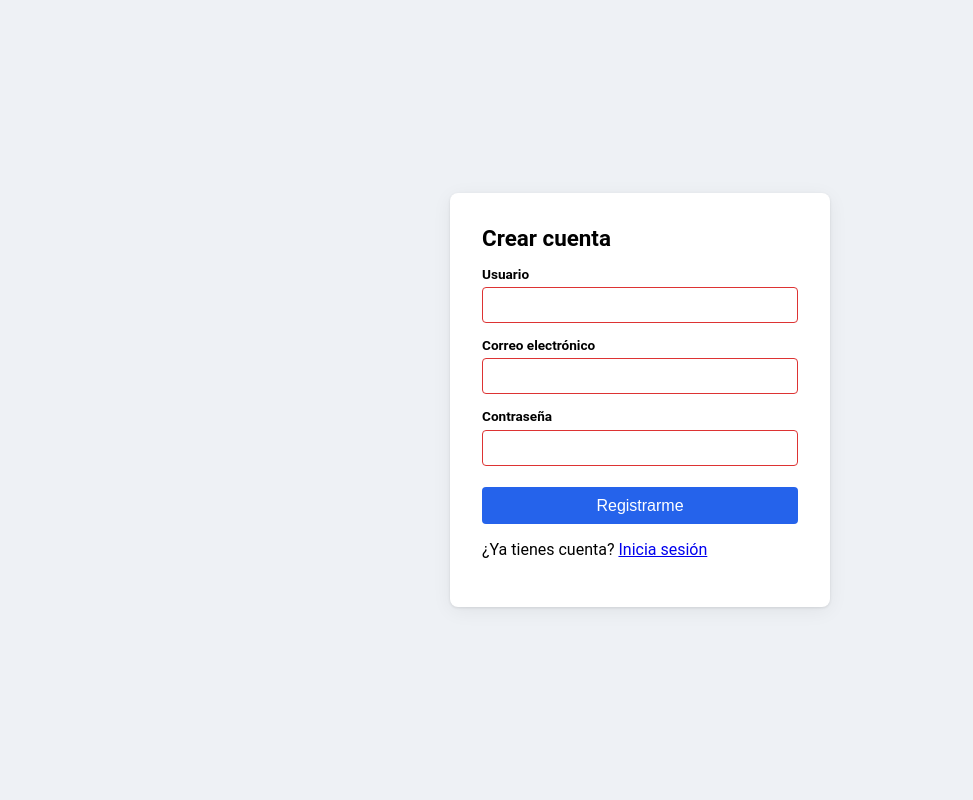
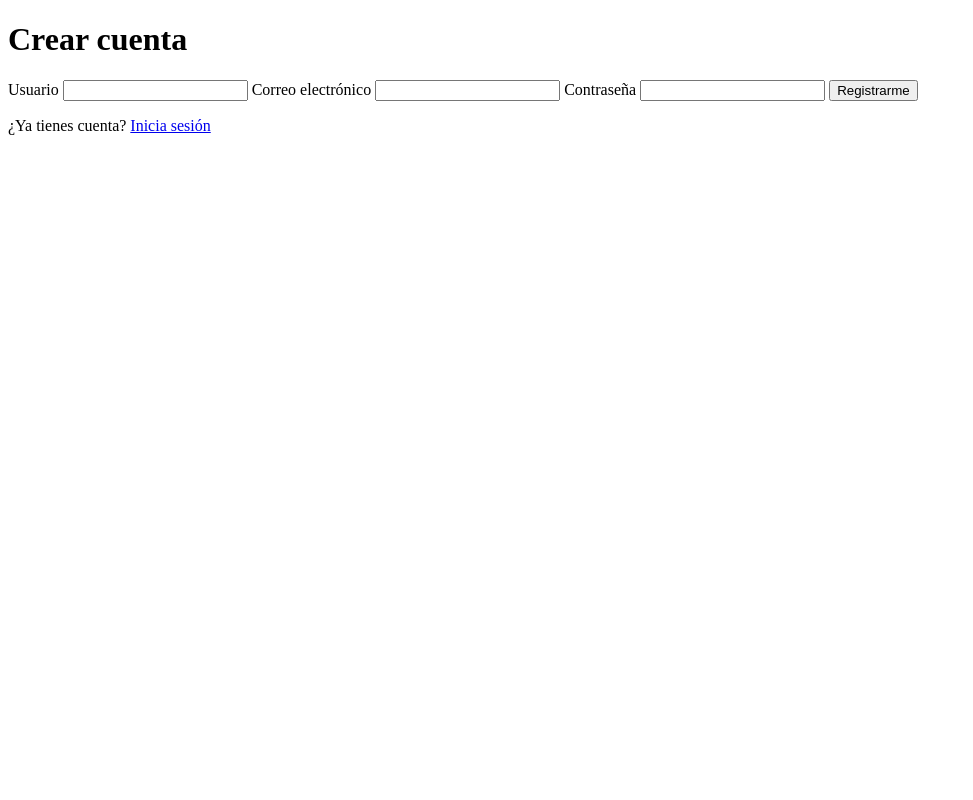
Before and after one commit to luisborrego564-web/google, a Flask app: page /register in a window 1280 px wide. Shown: the whole page, without its empty margins (0-973 px from the left). Run offline with Flask 3, Linux system fonts and the light colour scheme.

Commit message:
Eliminar style.css y su referencia (register/dashboard quedan sin estilos)

```diff
--- a/static/css/style.css
+++ /dev/null
@@ -1,80 +0,0 @@
-* {
-    box-sizing: border-box;
-}
-
-body {
-    font-family: 'Google Sans', Roboto, system-ui, Arial, sans-serif;
-    background: #eef1f5;
-    margin: 0;
-    display: flex;
-    min-height: 100vh;
-    align-items: center;
-    justify-content: center;
-}
-
-.container {
-    width: 100%;
-}
-
-.card {
-    background: #fff;
-    max-width: 380px;
-    margin: 0 auto;
-    padding: 2rem;
-    border-radius: 8px;
-    box-shadow: 0 1px 3px rgba(0, 0, 0, 0.1), 0 4px 20px rgba(0, 0, 0, 0.06);
-}
-
-h1 {
-    margin-top: 0;
-    font-size: 1.4rem;
-}
-
-form {
-    display: flex;
-    flex-direction: column;
-    gap: 0.35rem;
-}
-
-label {
-    font-size: 0.85rem;
-    font-weight: 600;
-}
-
-input {
-    padding: 0.5rem;
-    border: 1px solid #ccc;
-    border-radius: 4px;
-    font-size: 1rem;
-    margin-bottom: 0.5rem;
-}
-
-input:invalid:not(:placeholder-shown) {
-    border-color: #d33;
-}
-
-button {
-    background: #2563eb;
-    color: #fff;
-    border: none;
-    padding: 0.6rem;
-    border-radius: 4px;
-    font-size: 1rem;
-    cursor: pointer;
-    margin-top: 0.5rem;
-}
-
-button:hover {
-    background: #1d4ed8;
-}
-
-.errors {
-    color: #d33;
-    font-size: 0.85rem;
-    margin: 0.25rem 0;
-    padding-left: 1.1rem;
-}
-
-.errors[hidden] {
-    display: none;
-}
--- a/templates/base.html
+++ b/templates/base.html
@@ -5,7 +5,6 @@
     <meta name="viewport" content="width=device-width, initial-scale=1.0">
     <meta name="csrf-token" content="{{ csrf_token() }}">
     <title>{% block title %}Zplix{% endblock %}</title>
-    <link rel="stylesheet" href="{{ url_for('static', filename='css/style.css') }}">
 </head>
 <body>
     <main class="container">
```
